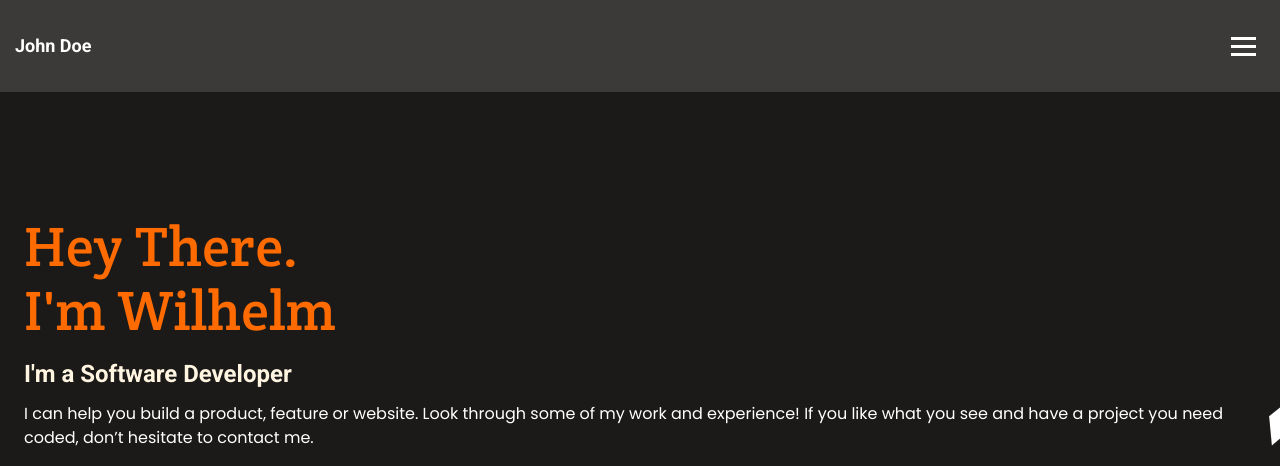
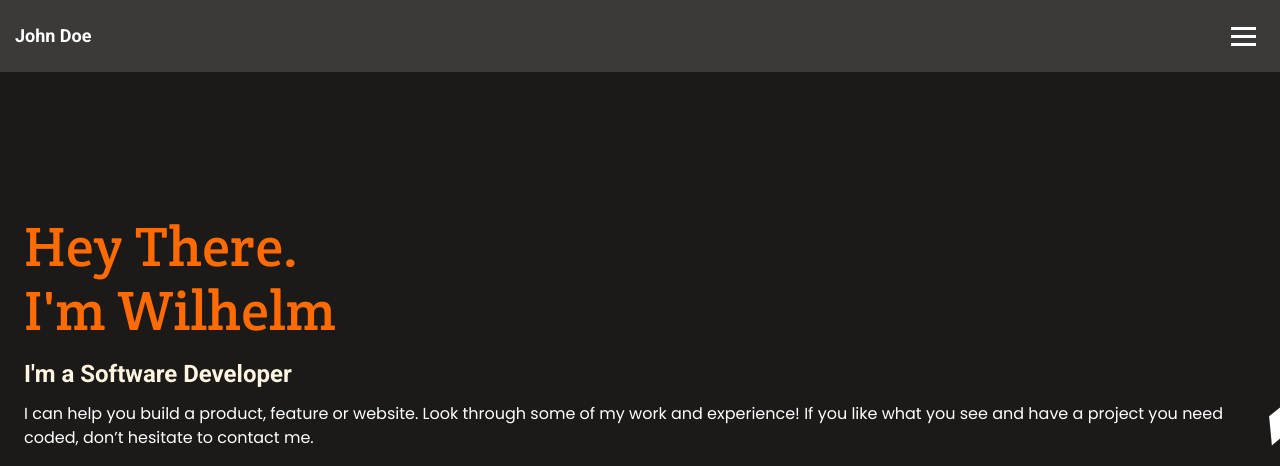
Before and after one commit to WilhelmK109/portfolio, a website: page index.html in a window 1280 px wide. Shown: the top 466 px of the page. Drawn offline with Linux system fonts and the light colour scheme.

Commit message:
minimize the height of the header

```diff
--- a/styles.css
+++ b/styles.css
@@ -25,7 +25,7 @@ body {
   justify-content: space-between;
   align-items: center;
   width: 100vw;
-  height: 92px;
+  height: 72px;
   background-color: #3c3a39;
   position: fixed;
   z-index: 100;
```
